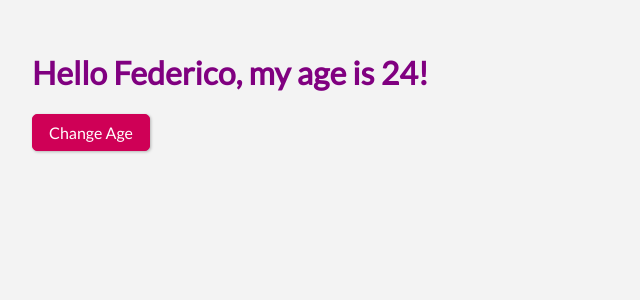
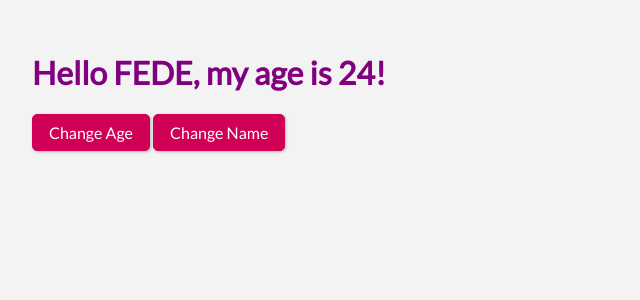
Before and after one commit to federicobaldini/contact-list, a Svelte app: page / in a window 1280 px wide. Shown: the top 300 px of the page, without its empty margins (0-640 px from the left). Built offline with nearby package versions, Linux system fonts and the light colour scheme.

Commit message:
added a reactive variable

```diff
--- a/src/App.svelte
+++ b/src/App.svelte
@@ -1,11 +1,22 @@
 <script>
-	export let name = 'Federico';
-  export let age = 24;
+	let name = 'Fede';
+  let age = 24;
+
+  /*
+    whenever the name value change, this marker
+    tells Svelte to follow the change and put into uppercaseName
+
+    let uppercaseName; is not required!
+  */
+  $: uppercaseName = name.toUpperCase();
 
   const incrementAge = () => {
     age += 1;
-  }
+  };
 
+  const changeName = () => {
+    name = 'Federico'
+  };
 </script>
 
 <style>
@@ -14,5 +25,6 @@
 	}
 </style>
 
-<h1>Hello {name}, my age is {age}!</h1>
+<h1>Hello {uppercaseName}, my age is {age}!</h1>
 <button on:click="{incrementAge}">Change Age</button>
+<button on:click="{changeName}">Change Name</button>
```
